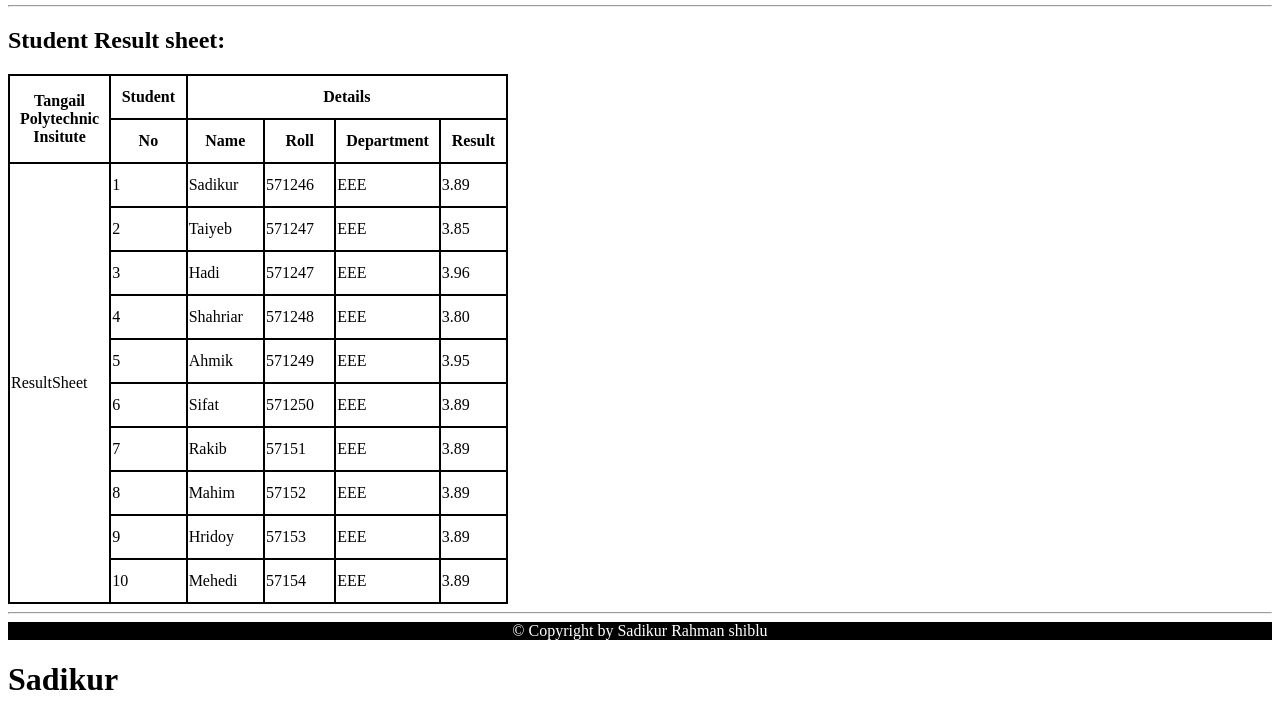
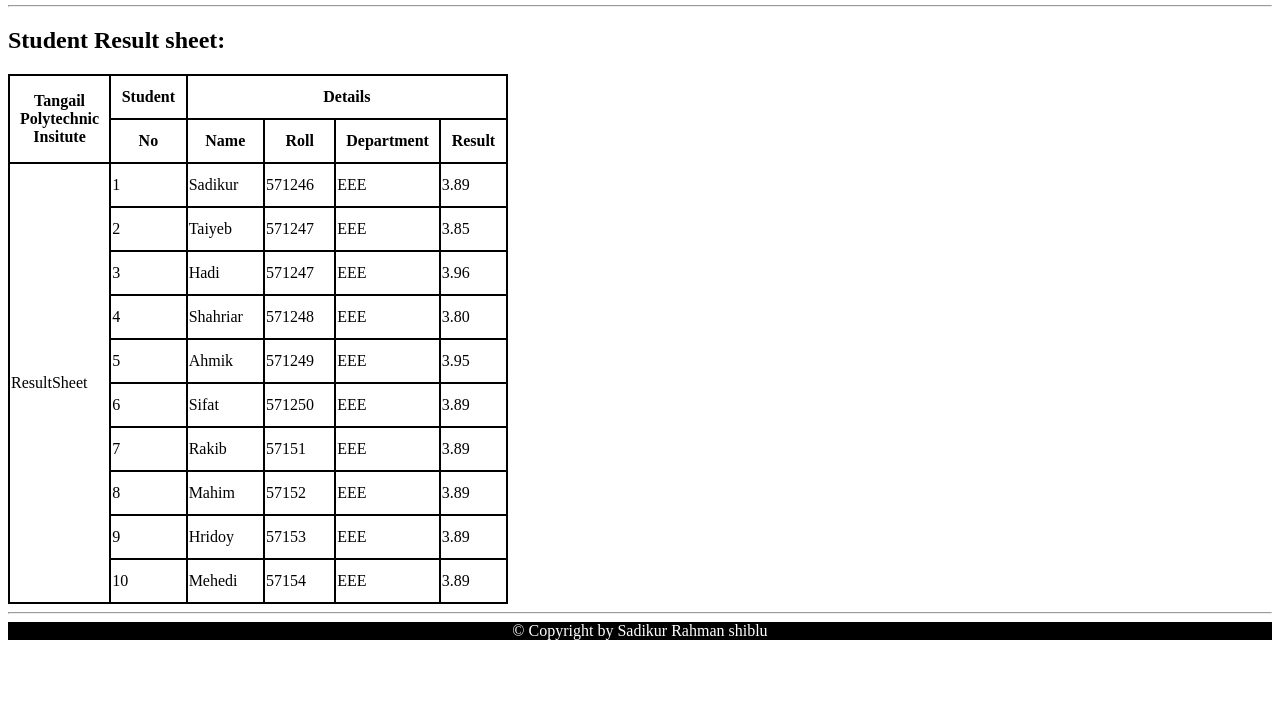
Before and after one commit to SadikurShiblu/Assignment01, a plain HTML site: page index.html in a window 1280 px wide. Shown: the part 950-1670 px from the top of the page. After the commit the page ends 1598 px from the top, so only its background shows below. Drawn offline with Linux system fonts and the light colour scheme.

Commit message:
Add files via upload

```diff
--- a/index.html
+++ b/index.html
@@ -238,6 +238,5 @@ footer{
 </div>
 <hr>
 <footer>&copy; Copyright by Sadikur Rahman shiblu</footer>
-<h1>Sadikur</h1>
 </body>
 </html>
```
